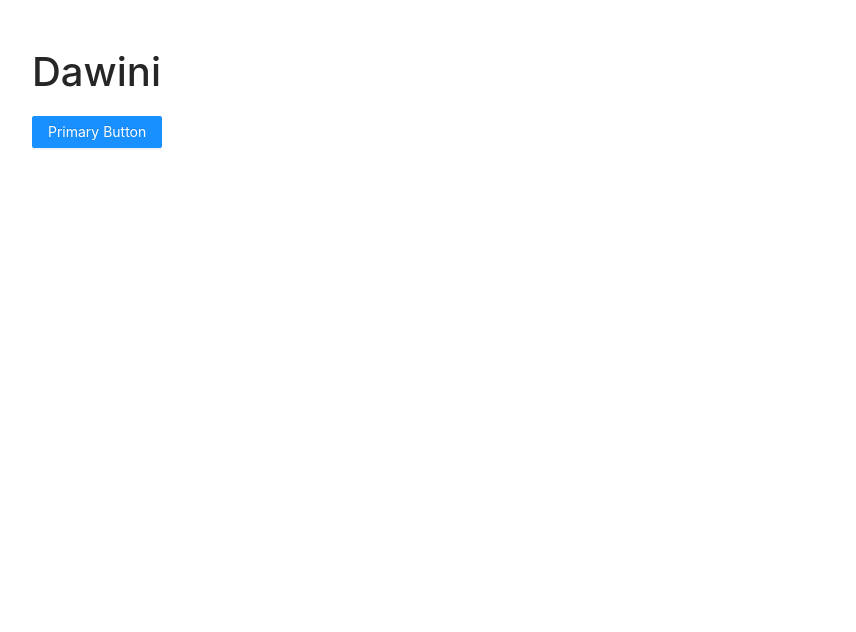
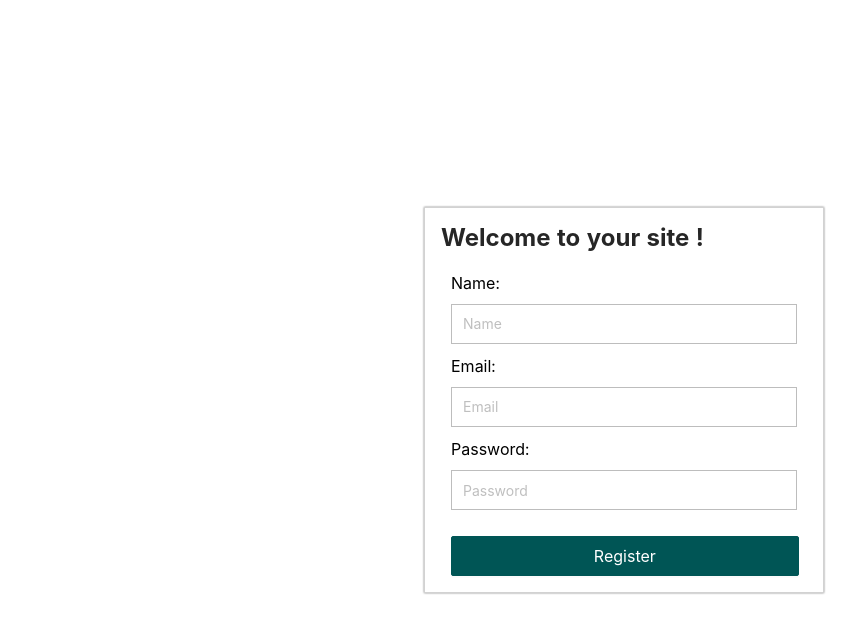
Before and after one commit to ahmedbenbettaieb/Dawini, a React (Create React App) app in the folder client/: page /register in a window 1280 px wide. Shown: the top 632 px of the page, without its empty margins (16-872 px from the left). Built offline with nearby package versions, Linux system fonts and the light colour scheme.

Commit message:
Login Register UI

```diff
--- a/client/public/index.html
+++ b/client/public/index.html
@@ -13,7 +13,7 @@
     <link href="https://cdn.jsdelivr.net/npm/bootstrap@5.2.1/dist/css/bootstrap.min.css" rel="stylesheet" integrity="sha384-iYQeCzEYFbKjA/T2uDLTpkwGzCiq6soy8tYaI1GyVh/UjpbCx/TYkiZhlZB6+fzT" crossorigin="anonymous">
     <link rel="manifest" href="%PUBLIC_URL%/manifest.json" />
 
-    <title>React App</title>
+    <title>Dawini</title>
   </head>
   <body>
     <noscript>You need to enable JavaScript to run this app.</noscript>
--- a/client/src/App.tsx
+++ b/client/src/App.tsx
@@ -1,13 +1,20 @@
-import React from 'react';
+import React from "react";
+import { BrowserRouter, Routes, Route } from "react-router-dom";
 
 import "antd/dist/antd.css";
-import {Button} from 'antd';
+import { Button } from "antd";
+import { Login } from "./pages/login";
+import { Register } from "./pages/register";
 
 export function App() {
   return (
-    <div className="App p-5">
-      <h1> Dawini </h1>
-      <Button type="primary">Primary Button</Button>
+    <div>
+      <BrowserRouter>
+        <Routes>
+          <Route path="/login" element={<Login />} />
+          <Route path="/register" element={<Register />} />
+        </Routes>
+      </BrowserRouter>
     </div>
   );
 }
--- a/client/src/index.css
+++ b/client/src/index.css
@@ -1,13 +1,58 @@
-body {
-  margin: 0;
-  font-family: -apple-system, BlinkMacSystemFont, 'Segoe UI', 'Roboto', 'Oxygen',
-    'Ubuntu', 'Cantarell', 'Fira Sans', 'Droid Sans', 'Helvetica Neue',
-    sans-serif;
-  -webkit-font-smoothing: antialiased;
-  -moz-osx-font-smoothing: grayscale;
+/* antd override */
+
+input{
+  border-radius:0px !important;
+  border: 1px solid rgba(128, 128, 128, 0.521) !important;
+  height: 40px !important;
+}
+input:focus {
+  outline: none !important;
+  box-shadow: none !important;
+  border: 1px solid gray !important;
+}
+label {
+  font-size:16px !important ;
+  color: black !important;
+}
+.ant-form-item {
+  margin :10px !important ;
 }
 
-code {
-  font-family: source-code-pro, Menlo, Monaco, Consolas, 'Courier New',
-    monospace;
+
+/* common styling */
+.card-title {
+  font-size: 1.5rem;
+  font-weight: bold;
 }
+.normal-text {
+  font-size: 1rem;
+}
+.card {
+  box-shadow: 0 0 2px gray;
+  border-radius:0px  !important ;
+
+}
+.primary-button {
+  background-color: #005555 !important;
+  border-color:#005555 !important;
+  height: 40px !important;
+  width: 95% !important;
+  color: white !important;
+  font-size: 16px !important;
+  margin-left: 10px !important;
+  margin-right: 10px !important;
+
+}
+
+
+/* auth pages */
+
+.authentication {
+  height:100vh;
+  display: flex;
+  align-items: center;
+  justify-content: center;
+}
+.authentication-form {
+  width:400px
+}
--- a/client/src/index.tsx
+++ b/client/src/index.tsx
@@ -1,6 +1,8 @@
 import React from 'react';
 import ReactDOM from 'react-dom/client';
 import './index.css';
+import "antd/dist/antd.css";
+
 import {App} from './App';
 import reportWebVitals from './reportWebVitals';
 
--- a/client/src/pages/login.tsx
+++ b/client/src/pages/login.tsx
@@ -1,6 +1,6 @@
 import React from 'react'
 
-export function login() {
+export function Login() {
   return (
     <div>login</div>
   )
--- a/client/src/pages/register.tsx
+++ b/client/src/pages/register.tsx
@@ -1,7 +1,27 @@
-import React from 'react'
+import { Button, Form, Input } from "antd";
+import React from "react";
 
-export function register() {
+export function Register() {
   return (
-    <div>register</div>
-  )
+    <div className="authentication">
+      <div className="authentication-form card p-3">
+        <h1 className="card-title">Welcome to your site ! </h1>
+        <Form layout="vertical">
+
+          <Form.Item label="Name:" name="name">
+            <Input placeholder="Name" />
+          </Form.Item>
+
+          <Form.Item label="Email:" name="email">
+            <Input placeholder="Email" />
+          </Form.Item>
+
+          <Form.Item label="Password:" name="password">
+            <Input placeholder="Password" />
+          </Form.Item>
+    <Button className="primary-button mt-3">Register</Button>
+        </Form>
+      </div>
+    </div>
+  );
 }
```
Also changed, not shown: 1 other file (tests, documents, lock files or other folders).
